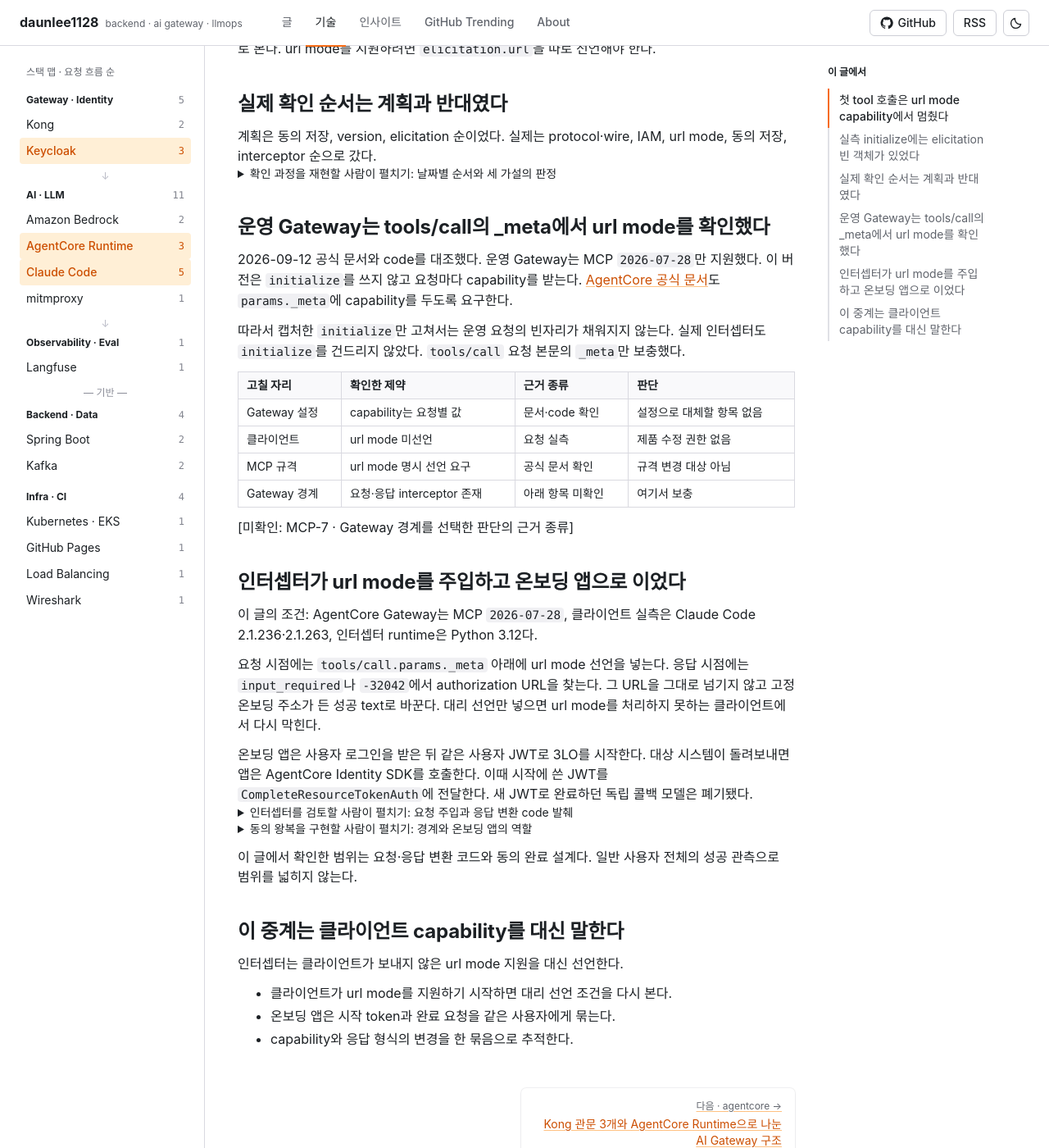
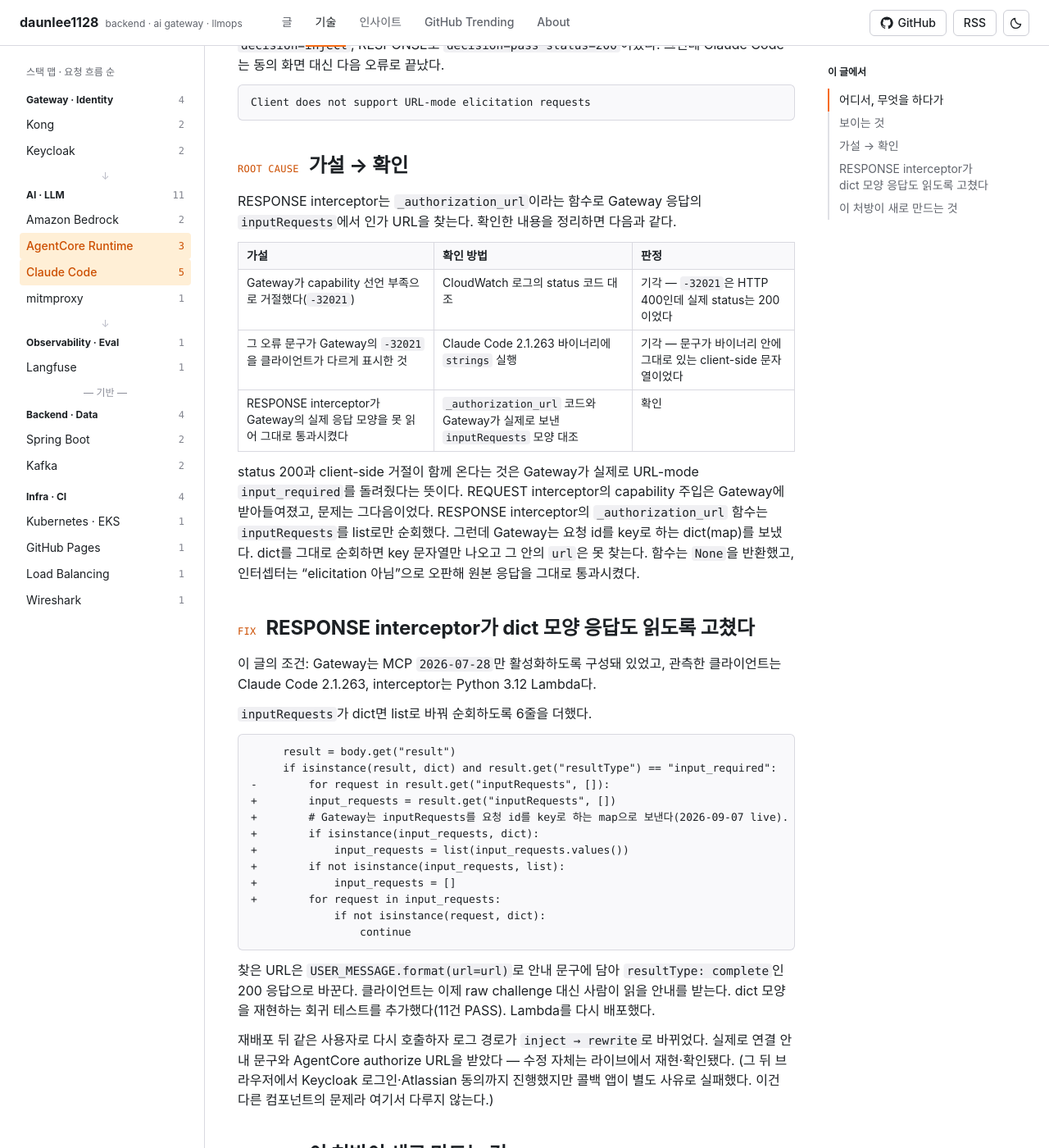
Before and after one commit to daunlee1128/daunlee1128.github.io, a Jekyll site: the page built from _tech/mcp-gateway-consent-capability.md, in a window 1280 px wide and 1400 px high, scrolled down 1138 px. Shown: the whole window at 82% size. Built offline with Jekyll 4.4.1, drawn with Linux system fonts in a browser that asks for light colours; some of the changed text lies outside the part shown.

Commit message:
feat(tech): mcp-gateway-consent-capability 재작성 후 재게시
Co-Authored-By: Claude Sonnet 5 <noreply@anthropic.com>

````diff
--- a/_tech/mcp-gateway-consent-capability.md
+++ b/_tech/mcp-gateway-consent-capability.md
@@ -1,201 +1,127 @@
 ---
 type: tech
 kind: troubleshooting
-title: "MCP 게이트웨이 뒤에서 동의 화면이 안 뜬다"
+title: MCP 게이트웨이 뒤에서 동의 화면이 안 뜬다
 date: 2026-09-07
-stack: [agentcore, keycloak, claude-code]
-summary: "요청 시점에는 tools/call.params._meta 아래에 url mode 선언을 넣는다. 응답 시점에는 고정 온보딩 주소가 든 성공 text로 바꾼다."
+stack: [agentcore, claude-code]
+summary: REQUEST interceptor가 클라이언트의 부족한 MCP capability를 대신 선언했지만, RESPONSE interceptor가 Gateway의 실제 응답 모양(dict)을 list로 잘못 가정해 그대로 통과시켰다. dict를 list로 바꿔 순회하도록 고치고 라이브에서 재현·확인했다.
 ---
 
-고칠 수 있는 자리를 넷 적고, 남은 게이트웨이 경계에 인터셉터를 뒀다.
-사내 로그인은 됐다.
-동의 이력이 없는 사용자의 첫 tool 호출은 거절됐다.
-실측 capability와 주입 위치를 대조해 url mode 부재로 범위를 좁혔다.
+AgentCore Gateway 앞의 interceptor가 capability를 대신 선언해 줬는데도, 신규 사용자의 첫 tool 호출은 동의 화면 대신 클라이언트 오류로 끝났다.
+로그와 코드를 대조해 원인을 인터셉터의 응답 파싱 한 곳으로 좁히고 고쳤다.
+capability를 대신 선언해도 그다음 응답의 실제 모양을 다르게 가정하면 새는 자리가 생긴다.
 
-독자는 AgentCore Gateway로 사용자별 3LO를 운영하는 사람이다.
-답은 [“인터셉터가 url mode를 주입하고 온보딩 앱으로 이었다” 절](#boundary-url-bridge)에 있다.
+독자는 AgentCore Gateway 앞에 interceptor를 붙인 사람이다.
+클라이언트가 못 하는 MCP capability 선언을 그 interceptor가 대신 채워 준다.
+답은 [응답 파싱을 고친 절](#fix)에 있다.
 
-바로 할 것:
+{: #situation data-k="SITUATION"}
+## 어디서, 무엇을 하다가
 
-1. `initialize`를 쓰는 version이면 local mock에서 capability를 캡처한다.
-2. `elicitation: {}`를 url mode 지원으로 해석하지 않는다.
-3. 운영이 `2026-07-28`이면 `tools/call.params._meta`를 확인한다.
-4. url 응답도 HTTP 200, `resultType: complete`, `content[].type: text`로 바꾼다.
-5. 동의 시작과 완료가 같은 사용자 token에 묶이는지 확인한다.
+이 Gateway는 MCP `2026-07-28`만 쓰도록 구성돼 있었다. 이 버전은 `initialize` 핸드셰이크가 없다(2026-09-03 확인).
+클라이언트는 매 `tools/call` 요청의 `_meta.io.modelcontextprotocol/clientCapabilities`로 capability를 선언해야 한다.
+선언이 아예 없으면 `-32602`가 돌아온다.
+3LO consent(elicitation)에 필요한 capability를 안 알리면 [`-32021`][aws-elicitation](HTTP 400, 인가 URL 없음)이 돌아온다.
 
-{: #first-call-url-mode }
-## 첫 tool 호출은 url mode capability에서 멈췄다
-
-[미확인: MCP-1 · 사건의 날짜, 처음 막힌 사용자, 발견자와 발견 경로]
-
-진입 로그인은 끝났다.
-첫 tool 호출은 HTTP 400으로 거절됐다.
-브라우저로 이동할 동의 안내는 나오지 않았다.
-
-Gateway와 클라이언트에서 서로 다른 url mode 거절을 확인했다.
-두 오류는 계층과 version이 달랐다.
+클라이언트가 url mode capability를 스스로 안 알린다는 것은 더 이른 단계(2026-08-31)에 처음 발견됐다.
 
 <details markdown="1">
-<summary>오류 계층을 대조할 사람이 펼치기: 주입 전과 주입 뒤의 문구</summary>
+<summary>첫 발견 경위를 볼 사람이 펼치기: local mock 캡처와 당시 오류</summary>
 
-- Claude Code 2.1.236: Gateway가 HTTP 400, `-32021`로 거절했다.
-  오류는 `Missing required client capability`였다.
-- Claude Code 2.1.263: HTTP 200 뒤 클라이언트가 거절했다.
-  오류는 `Client does not support URL-mode elicitation requests`였다.
-
-</details>
-
-{: #observed-capability }
-## 실측 initialize에는 elicitation 빈 객체가 있었다
-
-2026-08-31에 local mock MCP server로 Claude Code 2.1.236의 요청을 캡처했다.
-관련된 값만 옮기면 다음과 같다.
+local mock MCP server로 Claude Code 2.1.236의 `initialize` 요청을 캡처하니 다음과 같았다.
 
 ```json
 {
-  "protocolVersion": "2025-11-25",
-  "capabilities": {
+  "requested_protocol_version": "2025-11-25",
+  "declared_capabilities": {
     "roots": { "listChanged": true },
     "elicitation": {}
   }
 }
 ```
 
-`elicitation` 자체가 빠진 것은 아니었다.
-[MCP 2025-11-25 규격][m]은 빈 객체를 form mode 지원으로 본다.
-url mode를 지원하려면 `elicitation.url`을 따로 선언해야 한다.
-
-{: #actual-check-order }
-## 실제 확인 순서는 계획과 반대였다
-
-계획은 동의 저장, version, elicitation 순이었다.
-실제는 protocol·wire, IAM, url mode, 동의 저장, interceptor 순으로 갔다.
-
-<details markdown="1">
-<summary>확인 과정을 재현할 사람이 펼치기: 날짜별 순서와 세 가설의 판정</summary>
-
-1. 08-28에 protocol과 wire부터 보고 header 누락과 IAM 403을 떼어냈다.
-2. 08-31에 local mock으로 url mode 미선언을 확인했다.
-3. 09-01에 Token Vault의 out-of-band 동의 저장을 확인했다.
-4. 09-07에 interceptor의 `_meta` 주입으로 넘어갔다.
-
-| 가설 | 확인 방법 | 근거 종류 | 판정 |
-|---|---|---|---|
-| 진입 로그인이 막음 | 같은 사용자의 로그인 결과 확인 | 실행 결과 | 기각, 로그인 완료 |
-| tool 호출 경로가 깨짐 | 동의한 사용자의 같은 호출 확인 | 호출 결과 | 기각, 호출 성공 |
-| url mode 선언이 없음 | local mock에서 `initialize` 캡처 | 요청 실측 | 확인, 빈 객체만 있음 |
-
-운영에서 직접 조회한 것은 OAuth credential provider의 callback URL과 workload identity였다.
-`get-gateway`를 실행한 증거는 없다.
-Gateway의 supported version은 Terraform code에서 확인했다.
+`elicitation`을 선언하긴 하지만 그 아래 url mode 선언이 없다. 이 캡처는 `tools/call`이 없어 매 요청 `_meta` 선언 여부까지는 못 봤다.
+그래도 같은 시기 실제 plugin 호출에서 받은 `-32021 Missing required client capability`와는 맞아떨어졌다.
 
 </details>
 
-{: #request-meta }
-## 운영 Gateway는 tools/call의 _meta에서 url mode를 확인했다
-
-2026-09-12 공식 문서와 code를 대조했다.
-운영 Gateway는 MCP `2026-07-28`만 지원했다.
-이 버전은 `initialize`를 쓰지 않고 요청마다 capability를 받는다.
-[AgentCore 공식 문서][a]도 `params._meta`에 capability를 두도록 요구한다.
-
-따라서 캡처한 `initialize`만 고쳐서는 운영 요청의 빈자리가 채워지지 않는다.
-실제 인터셉터도 `initialize`를 건드리지 않았다.
-`tools/call` 요청 본문의 `_meta`만 보충했다.
-
-| 고칠 자리 | 확인한 제약 | 근거 종류 | 판단 |
-|---|---|---|---|
-| Gateway 설정 | capability는 요청별 값 | 문서·code 확인 | 설정으로 대체할 항목 없음 |
-| 클라이언트 | url mode 미선언 | 요청 실측 | 제품 수정 권한 없음 |
-| MCP 규격 | url mode 명시 선언 요구 | 공식 문서 확인 | 규격 변경 대상 아님 |
-| Gateway 경계 | 요청·응답 interceptor 존재 | 아래 항목 미확인 | 여기서 보충 |
-
-[미확인: MCP-7 · Gateway 경계를 선택한 판단의 근거 종류]
-
-{: #boundary-url-bridge }
-## 인터셉터가 url mode를 주입하고 온보딩 앱으로 이었다
-
-이 글의 조건: AgentCore Gateway는 MCP `2026-07-28`, 클라이언트 실측은 Claude Code 2.1.236·2.1.263, 인터셉터 runtime은 Python 3.12다.
-
-요청 시점에는 `tools/call.params._meta` 아래에 url mode 선언을 넣는다.
-응답 시점에는 `input_required`나 `-32042`에서 authorization URL을 찾는다.
-그 URL을 그대로 넘기지 않고 고정 온보딩 주소가 든 성공 text로 바꾼다.
-대리 선언만 넣으면 url mode를 처리하지 못하는 클라이언트에서 다시 막힌다.
-
-온보딩 앱은 사용자 로그인을 받은 뒤 같은 사용자 JWT로 3LO를 시작한다.
-대상 시스템이 돌려보내면 앱은 AgentCore Identity SDK를 호출한다.
-이때 시작에 쓴 JWT를 `CompleteResourceTokenAuth`에 전달한다.
-새 JWT로 완료하던 독립 콜백 모델은 폐기됐다.
-
-<details markdown="1">
-<summary>인터셉터를 검토할 사람이 펼치기: 요청 주입과 응답 변환 code 발췌</summary>
-
-요청 발췌는 body와 하위 값이 dict인 정상 `tools/call`만 보여준다.
-초기화, 형식 검사와 interceptor 반환은 생략했다.
+이 gap을 메우려고 REQUEST interceptor를 붙였다. `tools/call` 요청의 `_meta`에 `elicitation.url` 하위 capability가 없을 때만 채워 넣는다(이미 있으면 손대지 않는다).
 
 ```python
-if transformed.get("method") == "tools/call":
-    params = transformed.setdefault("params", {})
-    meta = params.setdefault("_meta", {})
-    capabilities = meta.setdefault(
-        "io.modelcontextprotocol/clientCapabilities", {}
-    )
-    elicitation = capabilities.setdefault("elicitation", {})
-    elicitation.setdefault("url", {})
+elicitation = capabilities.get("elicitation")
+if not isinstance(elicitation, dict):
+    elicitation = {}
+    capabilities["elicitation"] = elicitation
+if "url" not in elicitation:
+    elicitation["url"] = {}
+    decision = "inject"
 ```
 
-응답 발췌는 authorization URL이 있고 native mode가 아닌 분기만 보여준다.
-`returnUrl`이 있는 native 요청의 통과 분기와 형식 검사는 생략했다.
+{: #symptom data-k="SYMPTOM"}
+## 보이는 것
 
-```python
-request_id = body.get("id")
-text = USER_MESSAGE.format(
-    url=os.environ["ONBOARDING_URL"],
-    service=os.environ.get("SERVICE_LABEL", "Atlassian"),
-)
-transformed = {
-    "statusCode": 200,
-    "body": {
-        "jsonrpc": "2.0",
-        "id": request_id,
-        "result": {
-            "resultType": "complete",
-            "content": [{"type": "text", "text": text}],
-        },
-    },
-}
+이미 유효한 Token Vault grant가 있는 사용자로 먼저 실측했다(2026-09-07 11:27 KST). CloudWatch에 REQUEST `decision=inject`, RESPONSE `decision=pass status=200`이 찍혔다. 하지만 이 사용자는 grant가 있어 애초에 동의 challenge가 발생하지 않았다.
+RESPONSE 쪽이 실제로 URL을 찾아 안내 문구로 바꾸는지는 이 시험만으로는 알 수 없었다.
+
+grant가 없는 신규 사용자로 다시 시험했다(같은 날 12:55:03 KST). REQUEST는 똑같이 `decision=inject`, RESPONSE도 `decision=pass status=200`이었다. 그런데 Claude Code는 동의 화면 대신 다음 오류로 끝났다.
+
+```text
+Client does not support URL-mode elicitation requests
 ```
 
-</details>
+{: #root-cause data-k="ROOT CAUSE"}
+## 가설 → 확인
 
-<details markdown="1">
-<summary>동의 왕복을 구현할 사람이 펼치기: 경계와 온보딩 앱의 역할</summary>
+RESPONSE interceptor는 `_authorization_url`이라는 함수로 Gateway 응답의 `inputRequests`에서 인가 URL을 찾는다. 확인한 내용을 정리하면 다음과 같다.
 
-2026-09-07 실측 기록에서 독립 콜백 모델의 실패를 확인했다.
-31초 안에 `Invalid or expired session`이 돌아왔다.
-설계 기록은 새 token의 사용자 ID 일치만으로 충분하다는 가정을 폐기했다.
-JWT 값의 차이가 유일한 실패 원인이라고 확정한 것은 아니다.
+| 가설 | 확인 방법 | 판정 |
+|---|---|---|
+| Gateway가 capability 선언 부족으로 거절했다(`-32021`) | CloudWatch 로그의 status 코드 대조 | 기각 — `-32021`은 HTTP 400인데 실제 status는 200이었다 |
+| 그 오류 문구가 Gateway의 `-32021`을 클라이언트가 다르게 표시한 것 | Claude Code 2.1.263 바이너리에 `strings` 실행 | 기각 — 문구가 바이너리 안에 그대로 있는 client-side 문자열이었다 |
+| RESPONSE interceptor가 Gateway의 실제 응답 모양을 못 읽어 그대로 통과시켰다 | `_authorization_url` 코드와 Gateway가 실제로 보낸 `inputRequests` 모양 대조 | 확인 |
 
-| 구성 요소 | 맡은 일 | 맡지 않은 일 |
-|---|---|---|
-| 요청 interceptor | url mode capability 주입 | 사용자 동의 완료 |
-| 응답 interceptor | authorization 응답을 온보딩 안내로 변환 | 권한 확대 |
-| 온보딩 앱 | 같은 사용자 token으로 동의 시작·완료 | 일반 tool 결과 변환 |
+status 200과 client-side 거절이 함께 온다는 것은 Gateway가 실제로 URL-mode `input_required`를 돌려줬다는 뜻이다.
+REQUEST interceptor의 capability 주입은 Gateway에 받아들여졌고, 문제는 그다음이었다.
+RESPONSE interceptor의 `_authorization_url` 함수는 `inputRequests`를 list로만 순회했다.
+그런데 Gateway는 요청 id를 key로 하는 dict(map)를 보냈다.
+dict를 그대로 순회하면 key 문자열만 나오고 그 안의 `url`은 못 찾는다.
+함수는 `None`을 반환했고, 인터셉터는 "elicitation 아님"으로 오판해 원본 응답을 그대로 통과시켰다.
 
-</details>
+{: #fix data-k="FIX"}
+## RESPONSE interceptor가 dict 모양 응답도 읽도록 고쳤다
 
-이 글에서 확인한 범위는 요청·응답 변환 코드와 동의 완료 설계다.
-일반 사용자 전체의 성공 관측으로 범위를 넓히지 않는다.
+이 글의 조건: Gateway는 MCP `2026-07-28`만 활성화하도록 구성돼 있었고, 관측한 클라이언트는 Claude Code 2.1.263, interceptor는 Python 3.12 Lambda다.
 
-{: #new-constraints }
-## 이 중계는 클라이언트 capability를 대신 말한다
+`inputRequests`가 dict면 list로 바꿔 순회하도록 6줄을 더했다.
 
-인터셉터는 클라이언트가 보내지 않은 url mode 지원을 대신 선언한다.
+```diff
+     result = body.get("result")
+     if isinstance(result, dict) and result.get("resultType") == "input_required":
+-        for request in result.get("inputRequests", []):
++        input_requests = result.get("inputRequests", [])
++        # Gateway는 inputRequests를 요청 id를 key로 하는 map으로 보낸다(2026-09-07 live). list도 허용.
++        if isinstance(input_requests, dict):
++            input_requests = list(input_requests.values())
++        if not isinstance(input_requests, list):
++            input_requests = []
++        for request in input_requests:
+             if not isinstance(request, dict):
+                 continue
+```
 
-- 클라이언트가 url mode를 지원하기 시작하면 대리 선언 조건을 다시 본다.
-- 온보딩 앱은 시작 token과 완료 요청을 같은 사용자에게 묶는다.
-- capability와 응답 형식의 변경을 한 묶음으로 추적한다.
+찾은 URL은 `USER_MESSAGE.format(url=url)`로 안내 문구에 담아 `resultType: complete`인 200 응답으로 바꾼다.
+클라이언트는 이제 raw challenge 대신 사람이 읽을 안내를 받는다. dict 모양을 재현하는 회귀 테스트를 추가했다(11건 PASS).
+Lambda를 다시 배포했다.
 
-[m]: https://modelcontextprotocol.io/specification/2025-11-25/client/elicitation
+재배포 뒤 같은 사용자로 다시 호출하자 로그 경로가 `inject → rewrite`로 바뀌었다.
+실제로 연결 안내 문구와 AgentCore authorize URL을 받았다 — 수정 자체는 라이브에서 재현·확인됐다.
+(그 뒤 브라우저에서 Keycloak 로그인·Atlassian 동의까지 진행했지만 콜백 앱이 별도 사유로 실패했다. 이건 다른 컴포넌트의 문제라 여기서 다루지 않는다.)
 
-[a]: https://docs.aws.amazon.com/bedrock-agentcore/latest/devguide/gateway-mcp-elicitation.html
+{: #prevention data-k="PREVENTION"}
+## 이 처방이 새로 만드는 것
+
+이 수정에는 대가가 있었다. 내부 테스트 harness는 같은 버그 덕분에 raw `input_required` 응답을 직접 받아 파싱하고 있었다.
+수정 뒤에는 harness도 사람이 읽는 안내 문구를 받게 돼 그 자동 처리가 깨진다.
+실제 클라이언트와 자동화 도구가 같은 응답에서 다른 것을 기대한다면, 그 응답을 바꾸는 수정은 둘의 공존 방식까지 함께 결정해야 한다.
+
+[aws-elicitation]: https://docs.aws.amazon.com/bedrock-agentcore/latest/devguide/gateway-mcp-elicitation.html
````
